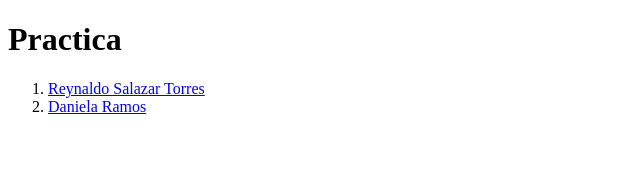
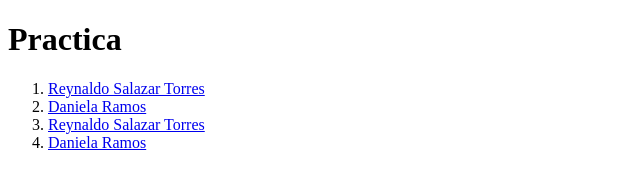
Before and after one commit to Reynaldost/Practicacolaborativa520409, a plain HTML site: page index.html in a window 1280 px wide. Shown: the whole page, without its empty margins (0-640 px from the left). Drawn offline with Linux system fonts and the light colour scheme.

Commit message:
initial commit

```diff
--- a/index.html
+++ b/index.html
@@ -11,6 +11,8 @@
     <ol>
         <li><a href="Pagina_1966289.html">Reynaldo Salazar Torres</a></li>
         <li><a href="pagina_1957643.html">Daniela Ramos</a></li>
+        <li><a href="pagina_1995334.html">Reynaldo Salazar Torres</a></li>
+        <li><a href="pagina_2006861.html">Daniela Ramos</a></li>
     </ol>
 
 
```
